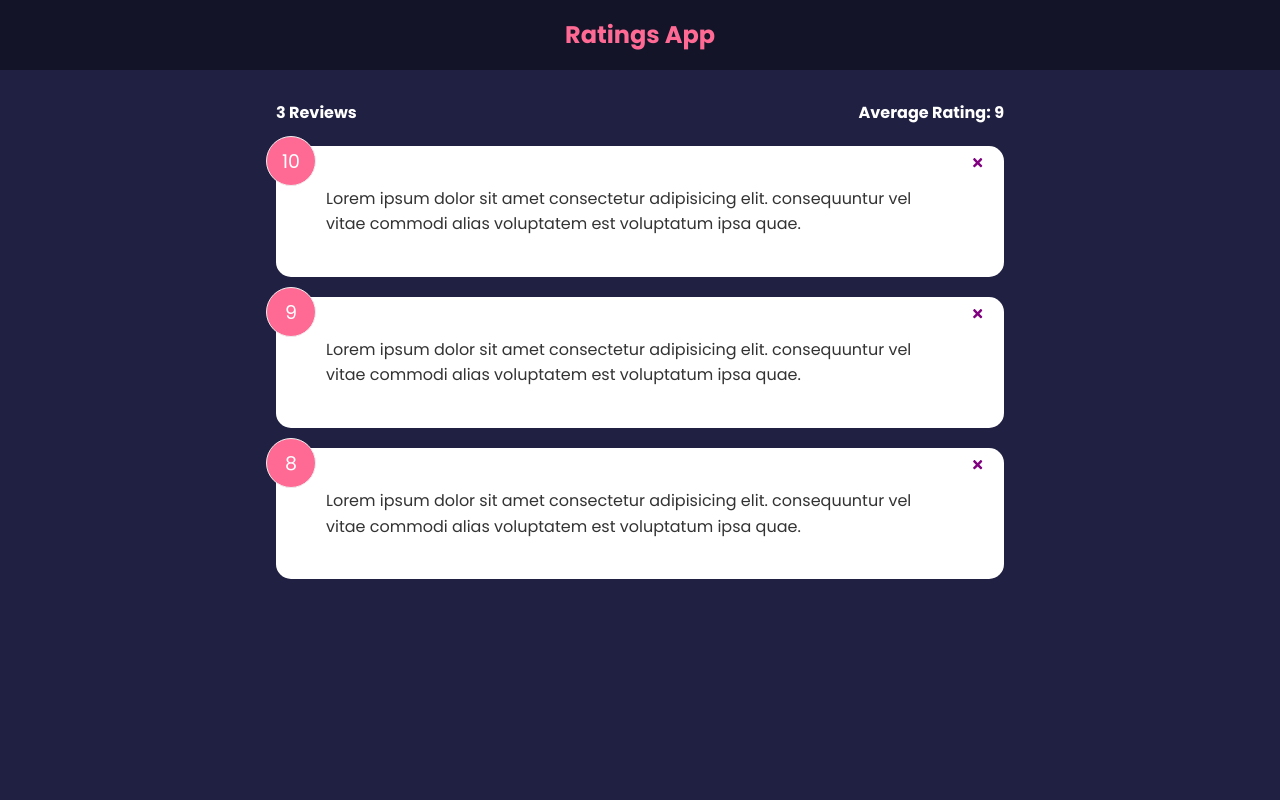
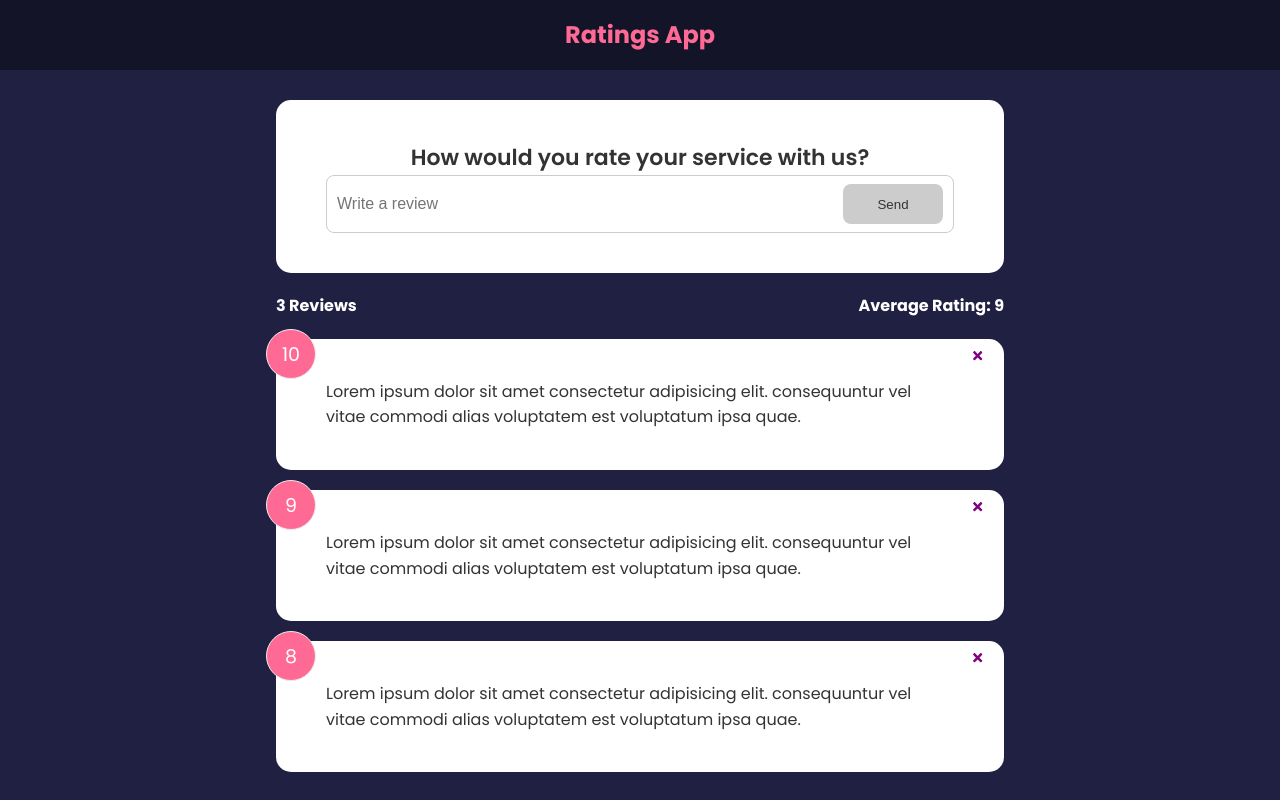
Before and after one commit to MarkCondello/RatingsApp, a React (Create React App) app: page / in a window 1280 px wide. Built offline with nearby package versions, Linux system fonts and the light colour scheme.

Commit message:
-added rating form inputs

```diff
--- a/src/App.js
+++ b/src/App.js
@@ -3,6 +3,7 @@
 import Header from './components/Header'
 import FeedbackList from './components/FeedbackList'
 import FeedbackStats from './components/FeedbackStats'
+import FeedbackForm from './components/FeedbackForm'
 
 function App() {
   const [feedback, setFeeback] = useState(FeedbackData)
@@ -17,6 +18,7 @@
   <>
     <Header text='Ratings App' />
     <div className="container">
+      <FeedbackForm />
       <FeedbackStats feedback={feedback} />
       <FeedbackList
         feedback={feedback}
--- /dev/null
+++ b/src/components/FeedbackForm.jsx
@@ -0,0 +1,44 @@
+import { useState } from 'react'
+import Card from './shared/Card'
+import Button from './shared/Button'
+function FeedbackForm() {
+  const [text, setText] = useState('')
+  const [message, setMessage] = useState(null)
+  const [btnDisabled, setBtnDisabled] = useState(true)
+
+  let handleTextChange = (ev) => {
+    setText(ev.target.value)
+    if(text === '') {
+      setMessage('')
+      setBtnDisabled(true)
+    }
+    else if (text !== '' && text.trim().length <= 10) {
+      setMessage('Text must be at least 10 characters')
+      setBtnDisabled(true)
+    }
+    else {
+      setMessage(null)
+      setBtnDisabled(false)
+    }
+  }
+   return (
+    <Card>
+      <form>
+        <h2>How would you rate your service with us?</h2>
+        {/* @todo - rating select component */}
+        <div className="input-group">
+          <input
+            onChange={handleTextChange}
+            value={text}
+            type="text"
+            placeholder='Write a review'
+          />
+          <Button type='submit' isDisabled={btnDisabled}>Send</Button>
+        </div>
+        {message && <div className='message'>{message}</div>}
+      </form>
+    </Card>
+  )
+}
+
+export default FeedbackForm
--- a/src/components/FeedbackStats.jsx
+++ b/src/components/FeedbackStats.jsx
@@ -2,7 +2,7 @@
 
 function FeedbackStats({ feedback }) {
   let average = (feedback.reduce((acc, curr) => { return acc + curr.rating}, 0) / feedback.length).toFixed(1).replace(/[.,]0$/, '')
-  console.log({average})
+  // console.log({average})
   return (
     <div className="feedback-stats">
       <h4>{feedback.length} Reviews</h4>
--- /dev/null
+++ b/src/components/shared/Button.jsx
@@ -0,0 +1,22 @@
+import PropTypes from 'prop-types'
+function Button({ children, version, type, isDisabled }) {
+  return (
+    <button type={type} disabled={isDisabled} className={`btn btn-${version}`}>
+      {children}
+    </button>
+  )
+}
+
+Button.defaultProps = {
+  version: 'primary',
+  type: 'button',
+  isDisabled: false
+}
+
+Button.propTypes = {
+  children: PropTypes.node.isRequired,
+  version: PropTypes.string,
+  type: PropTypes.string,
+  isDisabled: PropTypes.bool
+}
+export default Button
```
